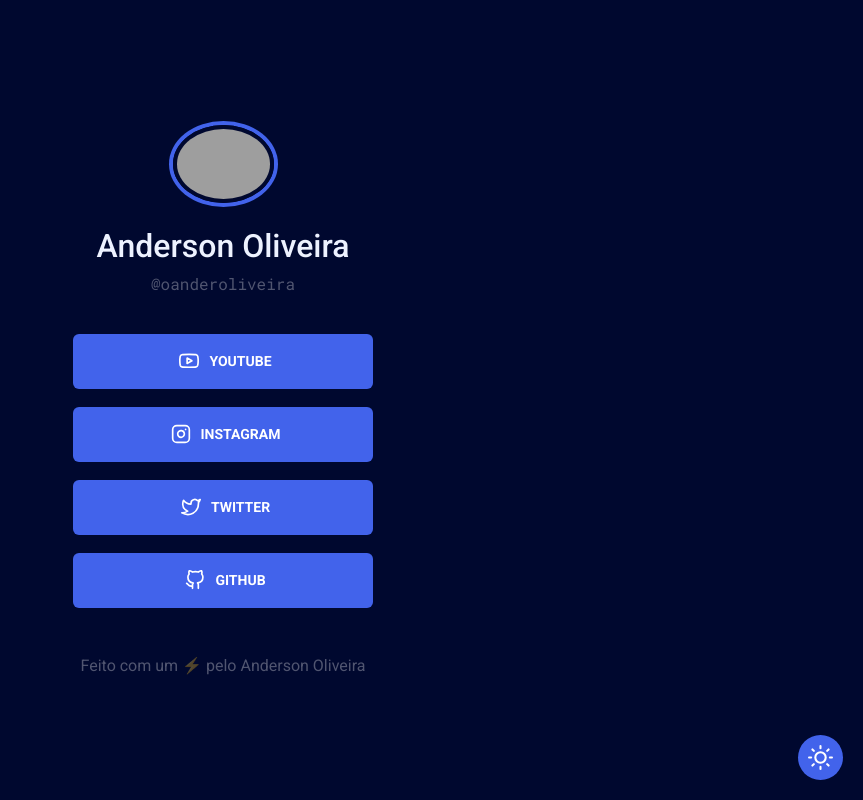
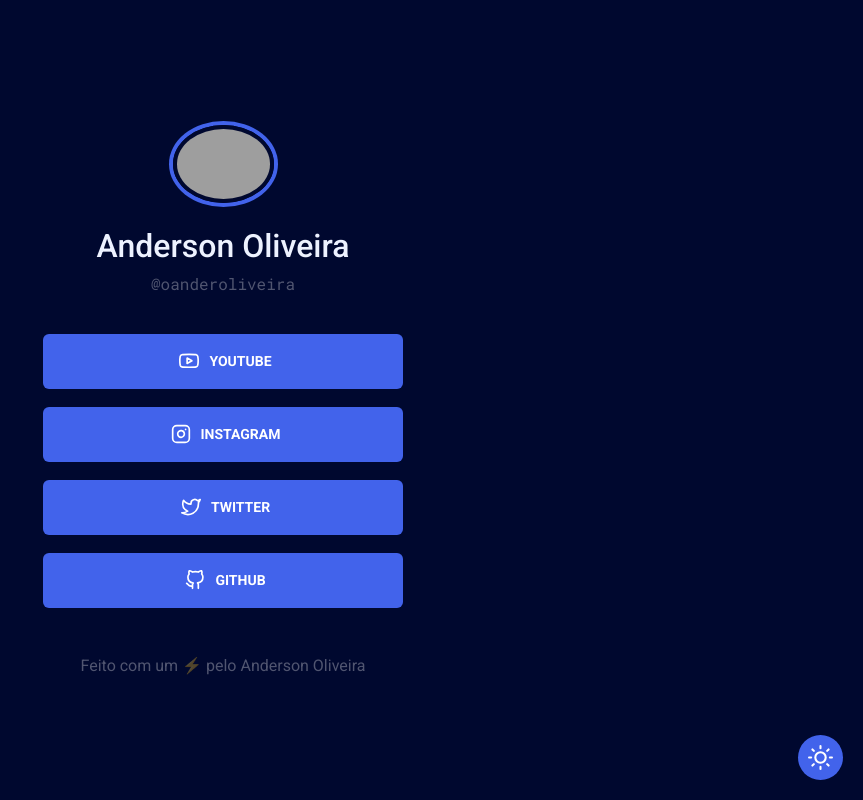
Before and after one commit to andersamuel/maratona-explorer-2, a React (Vite) app: page / in a window 1280 px wide. Shown: the whole page, without its empty margins (417-1280 px from the left). Built offline with nearby package versions, Linux system fonts and the light colour scheme; grey boxes are pictures that could not be loaded.

Commit message:
fix commit

```diff
--- a/src/assets/styles/global.ts
+++ b/src/assets/styles/global.ts
@@ -9,16 +9,21 @@
   }
 
   body {
-    width: 100vw;
+    width: 100%;
     min-height: 100vh;
     position: relative;
-    display: flex;
-    align-items: center;
-    justify-content: center;
     background-color: ${(props) => props.theme.colors.background};
   }
 
   body.sc-h69tZM {
     transition: background-color 300ms ease-in-out;
   }
+
+  div#root {
+    width: 100%;
+    min-height: 100vh;
+    display: flex;
+    align-items: center;
+    justify-content: center;
+  }
 `;
--- a/src/pages/links/styles.ts
+++ b/src/pages/links/styles.ts
@@ -11,7 +11,8 @@
 `;
 
 export const Container = styled.div`
-  width: 300px;
+  width: 100%;
+  max-width: 400px;
   display: flex;
   flex-direction: column;
   align-items: center;
@@ -66,7 +67,6 @@
 `;
 
 export const Link = styled.a`
-  width: 100%;
   height: 55px;
   color: ${(props) => props.theme.colors.secondary};
   font-size: 14px;
@@ -75,7 +75,7 @@
   align-items: center;
   justify-content: center;
   border-radius: 6px;
-  margin-bottom: 18px;
+  margin: 0 20px 18px 20px;
   text-decoration: none;
   text-transform: uppercase;
   background-color: ${(props) => props.theme.colors.button};
```
